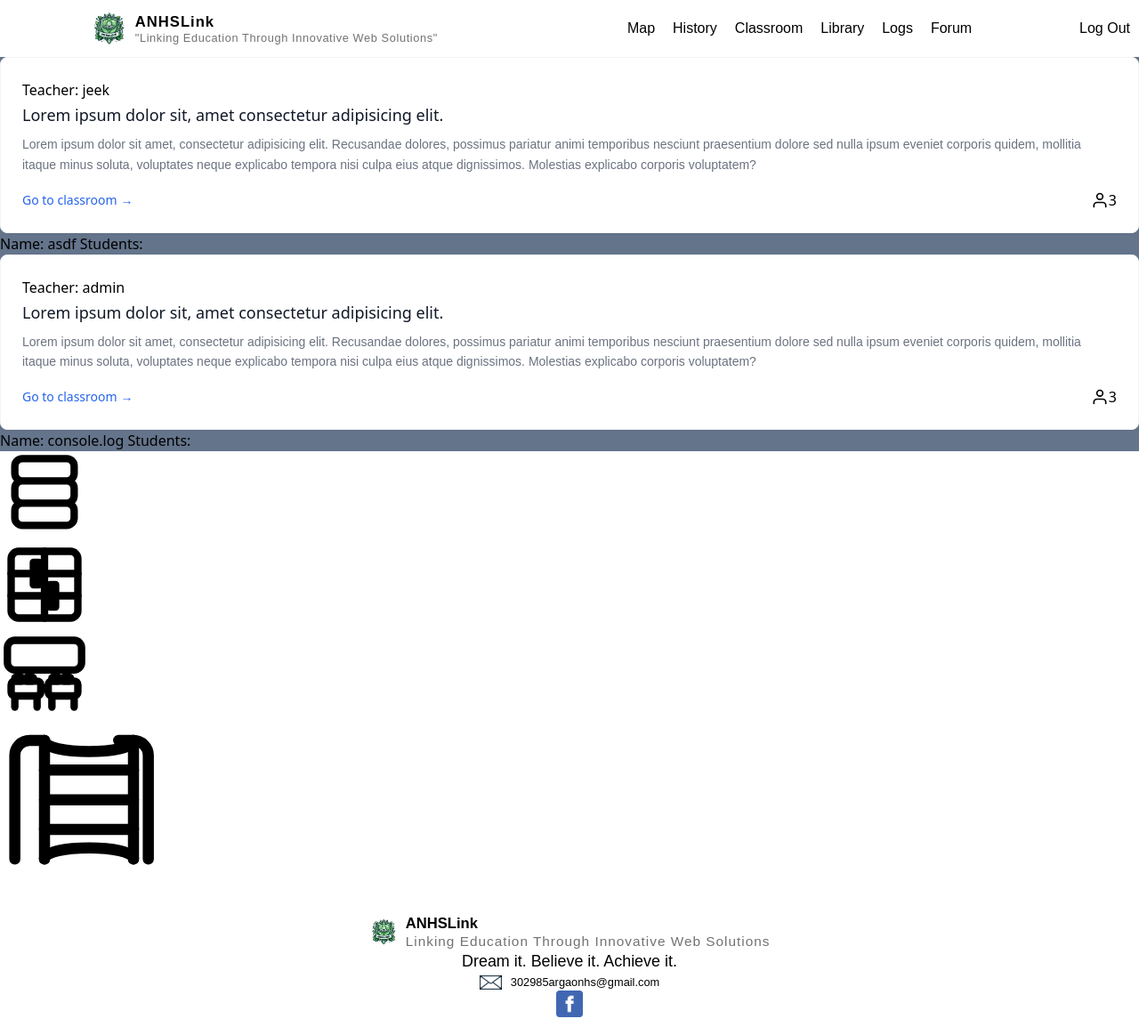
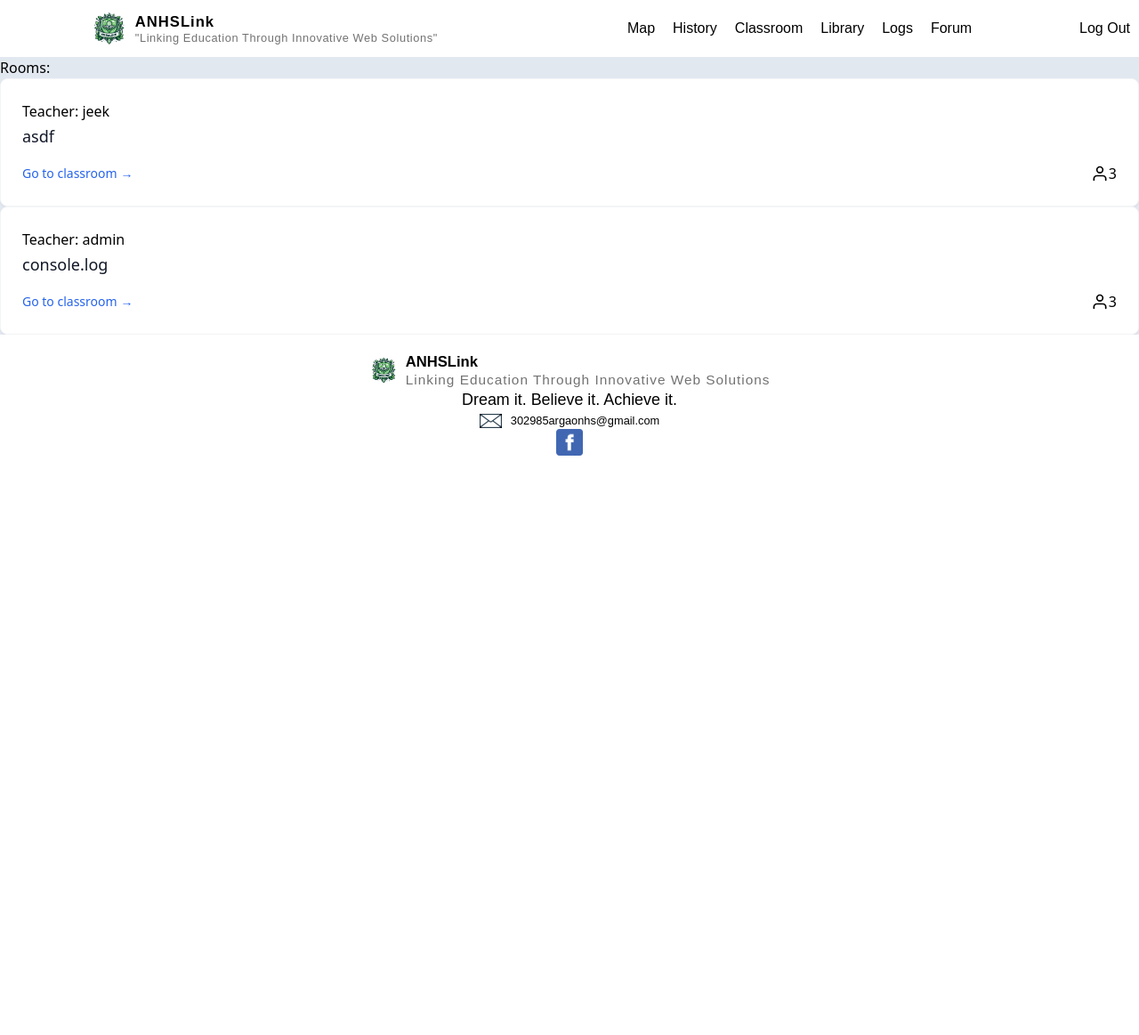
Before and after one commit to Cozyx213/ANHSLINK2, a Django app: page /classroom in a window 1280 px wide. Shown: the whole page at 89% size. After the commit the page ends 512 px from the top, so only its background shows below. Run offline with Django 4.2, Linux system fonts and the light colour scheme; a user stored in the database is signed in; data comes from the database, SQL or seed files in the repository; both versions use the stored data as it was after the commit; style sheets or scripts are compiled from the project's sources.

Commit message:
room.js fixed

```diff
--- a/main/static/js/rooms.js
+++ b/main/static/js/rooms.js
@@ -12,9 +12,9 @@ function show(rooms) {
   const roomDiv = document.getElementById("rooms");
   const room = document.createElement("div");
   console.log(rooms);
+  if(Object.keys(rooms).length>0){
     room.innerHTML =
-    rooms && Object.keys(rooms).length > 0
-      ? `
+    `
 
        <article
        class="rounded-lg border border-gray-100 bg-white p-4 shadow-sm transition hover:shadow-lg sm:p-6 max-w-50"
@@ -25,17 +25,11 @@ function show(rooms) {
 
        <a href="#">
          <h3 class="mt-0.5 text-lg font-medium text-gray-900">
-          Lorem ipsum dolor sit, amet consectetur adipisicing elit.
+           ${rooms.name}
          </h3>
        </a>
 
-      <p class="mt-2 line-clamp-3 text-sm/relaxed text-gray-500">
-        Lorem ipsum dolor sit amet, consectetur adipisicing elit. Recusandae
-        dolores, possimus pariatur animi temporibus nesciunt praesentium dolore sed
-        nulla ipsum eveniet corporis quidem, mollitia itaque minus soluta,
-        voluptates neque explicabo tempora nisi culpa eius atque dignissimos.
-        Molestias explicabo corporis voluptatem?
-      </p>
+
 
        <div class="flex justify-between mt-4">
          <a
@@ -74,10 +68,12 @@ function show(rooms) {
 
        </div>
      </article>
+     `
+  }else{
+    console.log("walaaaa");
+  }
 
 
-      <div class="bg-black"></div>
-      Name: ${rooms.name} Students: `
-      : `waysud`;
+
   roomDiv.appendChild(room);
 }
--- a/main/templates/main/classroom.html
+++ b/main/templates/main/classroom.html
@@ -1,95 +1,47 @@
 {% extends "main/base.html" %} {% load static %} {% block body %}
 
-<div id="rooms" class="bg-slate-500">
+<div id="rooms" class="bg-slate-200">
+
+  Rooms:
   <script src="{% static 'js/rooms.js' %}"></script>
 </div>
-<svg
-  xmlns="http://www.w3.org/2000/svg"
-  width="100"
-  height="100"
-  viewBox="0 0 24 24"
-  fill="none"
-  stroke="currentColor"
-  stroke-width="2"
-  stroke-linecap="round"
-  stroke-linejoin="round"
->
-  <path
-    d="M4 18c0 1.1.9 2 2 2h12c1.1 0 2-.9 2-2v-2c0-1.1-.9-2-2-2H6c-1.1 0-2 .9-2 2v2zM4 12c0 1.1.9 2 2 2h12c1.1 0 2-.9 2-2V10c0-1.1-.9-2-2-2H6c-1.1 0-2 .9-2 2v2zM4 6c0 1.1.9 2 2 2h12c1.1 0 2-.9 2-2V4c0-1.1-.9-2-2-2H6c-1.1 0-2 .9-2 2v2z"
-  ></path>
-</svg>
-<svg
-  xmlns="http://www.w3.org/2000/svg"
-  width="100"
-  height="100"
-  viewBox="0 0 24 24"
-  fill="none"
-  stroke="currentColor"
-  stroke-width="2"
-  stroke-linecap="round"
-  stroke-linejoin="round"
->
-  <rect x="3" y="3" width="18" height="18" rx="2" ry="2"></rect>
-  <line x1="3" y1="9" x2="21" y2="9"></line>
-  <line x1="3" y1="15" x2="21" y2="15"></line>
-  <path d="M12 3v18"></path>
-  <path d="M9 6h1.5v6H9z"></path>
-  <path d="M13.5 12H15v6h-1.5z"></path>
-</svg>
-<svg
-  xmlns="http://www.w3.org/2000/svg"
-  width="100"
-  height="100"
-  viewBox="0 0 24 24"
-  fill="none"
-  stroke="currentColor"
-  stroke-width="2"
-  stroke-linecap="round"
-  stroke-linejoin="round"
->
-  <!-- Chalkboard -->
-  <rect x="2" y="3" width="20" height="8" rx="2" ry="2"></rect>
-  <!-- Desks -->
-  <rect x="3" y="14" width="8" height="4" rx="1" ry="1"></rect>
-  <rect x="13" y="14" width="8" height="4" rx="1" ry="1"></rect>
-  <!-- Legs of Desks -->
-  <line x1="4" y1="18" x2="4" y2="21"></line>
-  <line x1="10" y1="18" x2="10" y2="21"></line>
-  <line x1="14" y1="18" x2="14" y2="21"></line>
-  <line x1="20" y1="18" x2="20" y2="21"></line>
-  <!-- Books on Desk -->
-  <rect x="4" y="13" width="2" height="1" rx="0.2" ry="0.2"></rect>
-  <rect x="7" y="13" width="2" height="1" rx="0.2" ry="0.2"></rect>
-  <rect x="14" y="13" width="2" height="1" rx="0.2" ry="0.2"></rect>
-  <rect x="17" y="13" width="2" height="1" rx="0.2" ry="0.2"></rect>
-</svg>
-<svg
-  xmlns="http://www.w3.org/2000/svg"
-  width="200"
-  height="200"
-  viewBox="0 0 24 24"
-  fill="none"
-  stroke="#000"
-  stroke-width="1.5"
-  stroke-linecap="round"
-  stroke-linejoin="round"
->
-  <!-- Left cover -->
-  <path d="M2,19 V5 a2,2 0 0 1 2,-2 h2" />
-  <!-- Right cover -->
-  <path d="M20,19 V5 a2,2 0 0 0 -2,-2 h-2" />
-  <!-- Book spine -->
-  <path d="M6,3 v16" />
-  <path d="M18,3 v16" />
-  <!-- Pages -->
-  <path d="M6,3 C6,5 18,5 18,3" />
-  <path d="M6,19 C6,17 18,17 18,19" />
-  <!-- Page lines -->
-  <path d="M6,7 C7,7 17,7 18,7" />
-  <path d="M6,11 C8,11 16,11 18,11" />
-  <path d="M6,15 C9,15 15,15 18,15" />
-</svg>
 
+<div id="weather-info"></div>
+
+    <script>
+        const apiUrl = 'https://api.open-meteo.com/v1/forecast';
+        const parameters = {
+            latitude: 9.8794,
+            longitude: 123.5956,
+            current_weather: true,
+            hourly: 'temperature_2m,relative_humidity_2m,rain',
+            timezone: 'auto'
+        };
+
+        function fetchWeather() {
+            const queryString = new URLSearchParams(parameters).toString();
+            const url = `${apiUrl}?${queryString}`;
+
+            fetch(url)
+                .then(response => response.json())
+                .then(data => {
+                    displayWeather(data);
+                })
+                .catch(error => console.error('Error fetching weather data:', error));
+        }
+
+        function displayWeather(data) {
+            const weatherInfoDiv = document.getElementById('weather-info');
+            console.log(data)
+            weatherInfoDiv.innerHTML = `
+                <h2>Current Weather</h2>
+                <p>Temperature: ${data.current_weather.temperature}°C</p>
+
+            `;
+        }
+
+        fetchWeather();
+    </script>
 <!--
 <article
   class="rounded-lg border border-gray-100 bg-white p-4 shadow-sm transition hover:shadow-lg sm:p-6 md:w-1/2"
```
Also changed, not shown: db.sqlite3. Lines whose indentation alone changed are shown as unchanged.
